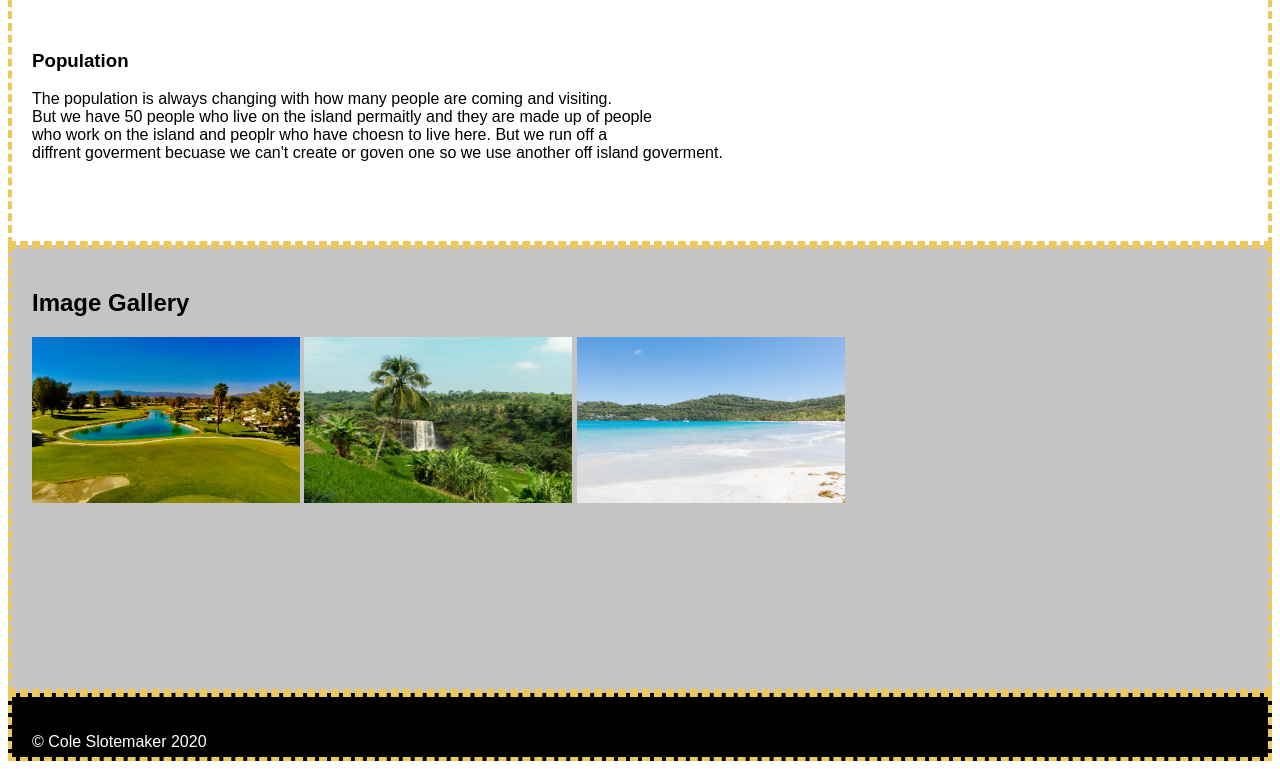
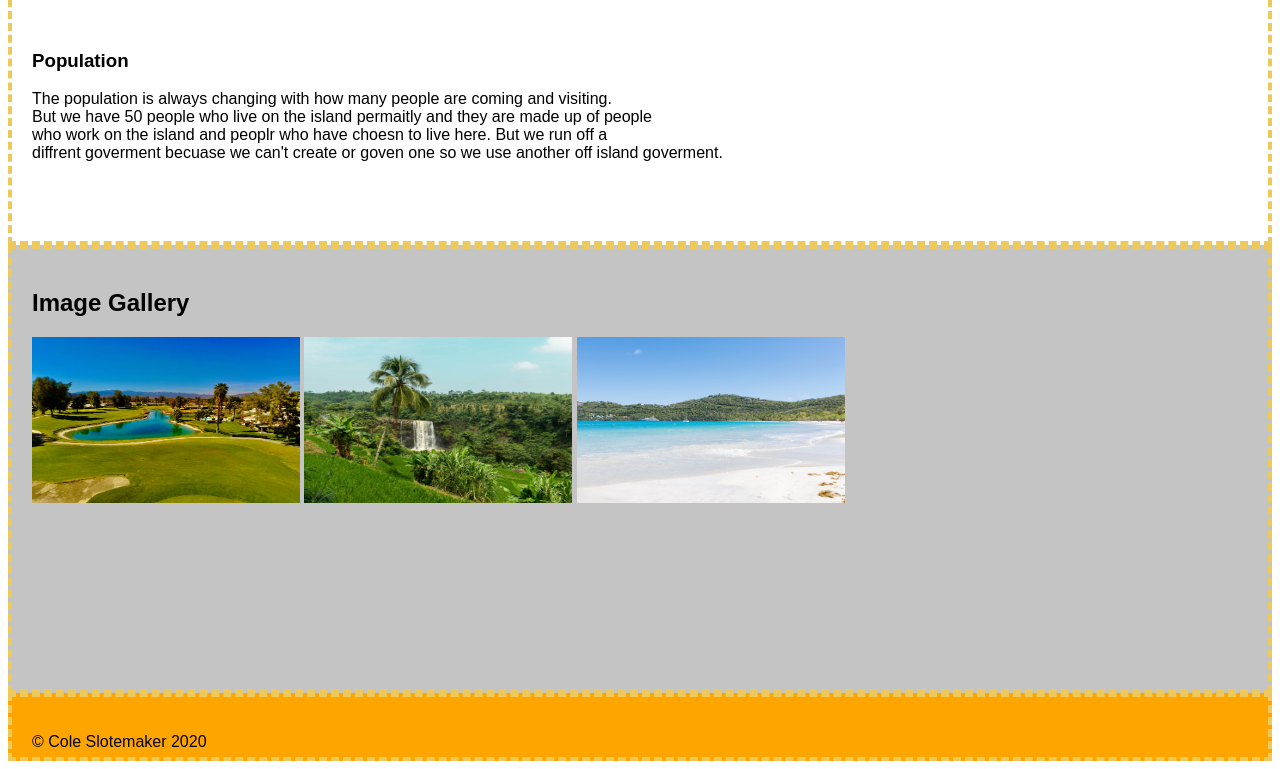
Before and after one commit to cslotemaker72/beach-villa, a plain HTML site: page index.html in a window 1280 px wide. Shown: the part 1635-2404 px from the top of the page. Drawn offline with Linux system fonts and the light colour scheme.

Commit message:
Update 1

```diff
--- a/css/style.css
+++ b/css/style.css
@@ -12,11 +12,11 @@ section {
 
 #footer {
   height: 20px;
-  background-color: black;
+  background-color: orange;
 }
 
 #footer p {
-  color: white;
+  color: black;
 }
 
 #deals {
```
